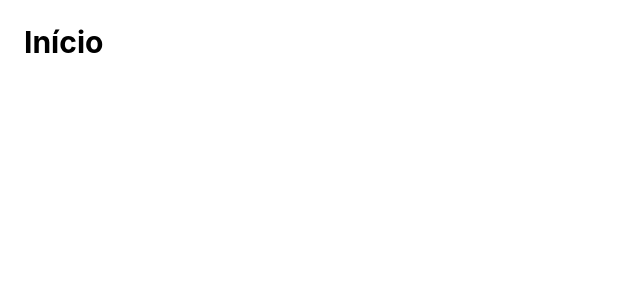
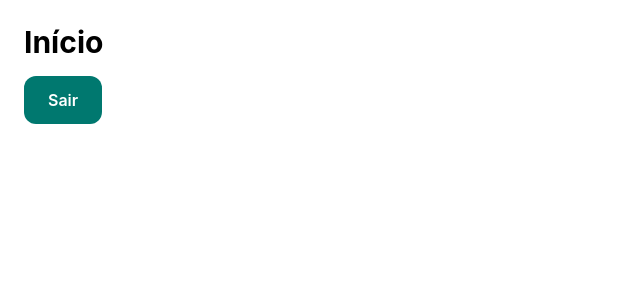
Before and after one commit to Marques-Souza/Clinica-Front, a React (Vite) app in the folder clinica-front/: page /home in a window 1280 px wide. Shown: the top 300 px of the page, without its empty margins (0-640 px from the left). Built offline with nearby package versions, Linux system fonts and the light colour scheme; sample sign-in values are in the browser's storage.

Commit message:
feat: protege rotas, envia token e adiciona logout

```diff
--- a/clinica-front/src/App.tsx
+++ b/clinica-front/src/App.tsx
@@ -2,6 +2,7 @@ import { BrowserRouter, Routes, Route, Navigate } from 'react-router-dom'
 import Login from './pages/Login'
 import Home from './pages/Home'
 import Register from './pages/Register'
+import PrivateRoute from './components/PrivateRoute'
 
 
 function App() {
@@ -10,7 +11,9 @@ function App() {
       <Routes>
         <Route path="/login" element={<Login />} />
         <Route path="/register" element={<Register />} />
+        <Route element={<PrivateRoute />}>
         <Route path="/home" element={<Home />} />
+        </Route>
         <Route path="*" element={<Navigate to="/login" />} />
 
       </Routes>
--- /dev/null
+++ b/clinica-front/src/components/PrivateRoute.tsx
@@ -0,0 +1,8 @@
+import { Navigate, Outlet } from 'react-router-dom'
+
+function PrivateRoute() {
+  const token = localStorage.getItem('token')
+  return token ? <Outlet /> : <Navigate to="/login" replace />
+}
+
+export default PrivateRoute
--- a/clinica-front/src/pages/Home.tsx
+++ b/clinica-front/src/pages/Home.tsx
@@ -1,5 +1,24 @@
+import { useNavigate } from 'react-router-dom'
+
 function Home() {
-  return <h1 className="p-6 text-3xl font-bold">Início</h1>
+  const navigate = useNavigate()
+
+  function logout() {
+    localStorage.removeItem('token')
+    navigate('/login')
+  }
+
+  return (
+    <div className="p-6">
+      <h1 className="text-3xl font-bold">Início</h1>
+      <button
+        onClick={logout}
+        className="mt-4 h-12 px-6 rounded-xl bg-teal-700 text-white font-semibold"
+      >
+        Sair
+      </button>
+    </div>
+  )
 }
 
 export default Home
--- a/clinica-front/src/services/api.ts
+++ b/clinica-front/src/services/api.ts
@@ -4,5 +4,13 @@ const api = axios.create({
   baseURL: import.meta.env.VITE_API_URL,
 });
 
+api.interceptors.request.use((config) => {
+  const token = localStorage.getItem('token')
+  if (token) {
+    config.headers.Authorization = `Bearer ${token}`
+  }
+  return config
+})
+
  console.log(import.meta.env.VITE_API_URL)
 export default api;
```
